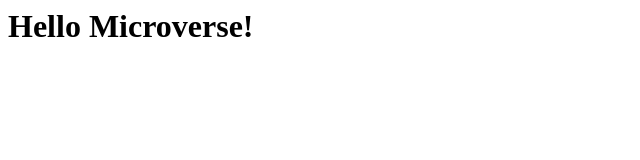
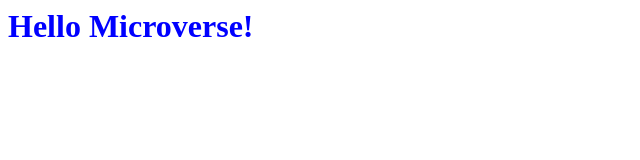
Before and after one commit to dialite/hello-world, a plain HTML site: page index.html in a window 1280 px wide. Shown: the whole page, without its empty margins (0-640 px from the left). Drawn offline with Linux system fonts and the light colour scheme.

Commit message:
Apply style color to header element

```diff
--- a/index.css
+++ b/index.css
@@ -0,0 +1,3 @@
+header {
+  color: blue;
+}
--- a/index.html
+++ b/index.html
@@ -1,3 +1,4 @@
+<link href="index.css" rel="stylesheet">
 <header>
   <h1>Hello Microverse!</h1>
 </header>
```
